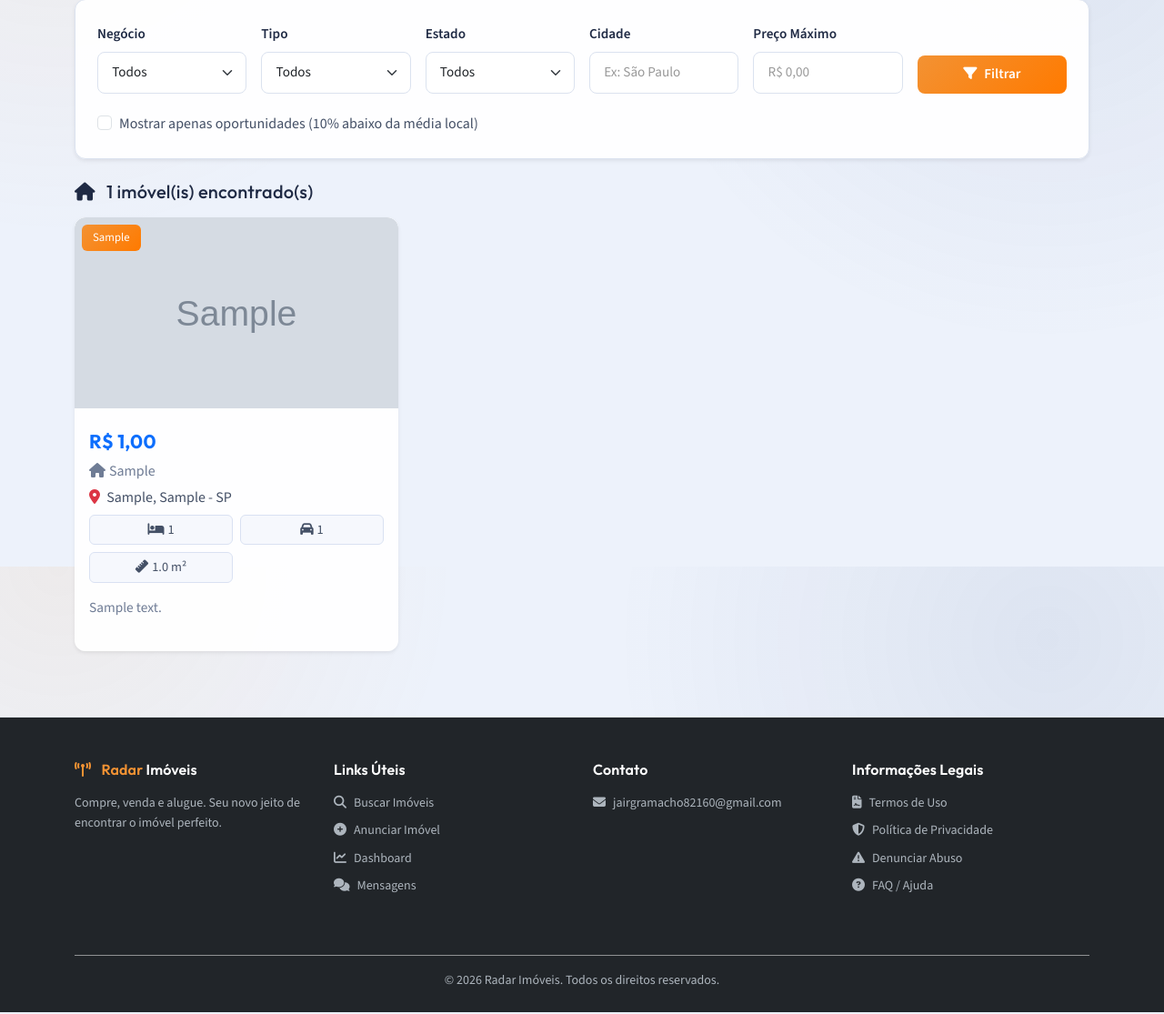
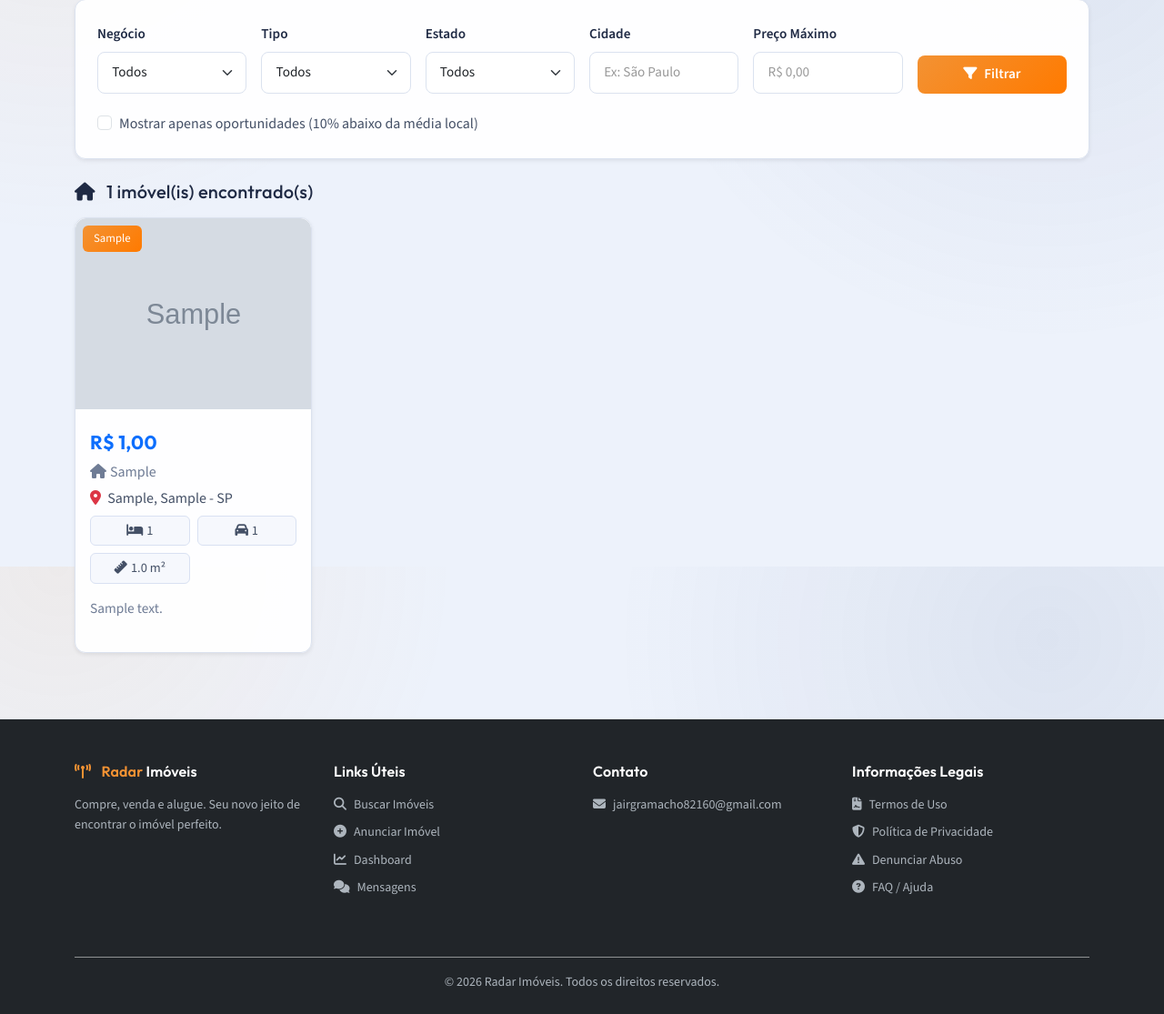
Before and after one commit to jairgramacho/radar-imoveis-pro, a Flask app: page / in a window 1280 px wide. Shown: the part 177-1292 px from the top of the page at 91% size. Run offline with Flask 3, Linux system fonts and the light colour scheme; tables that the repository leaves empty hold one stand-in row (values such as "Sample post"); grey boxes marked "Sample" are stand-in pictures; parts of the project's set-up code (start-up, migrations or seed data) failed here and were passed over.

Commit message:
Show 4 listing cards per row and add orange brand border

```diff
--- a/static/css/style.css
+++ b/static/css/style.css
@@ -114,10 +114,12 @@ a:hover {
     cursor: pointer;
     animation: fadeSlideUp 0.35s ease;
     min-height: 100%;
+    border: 2px solid rgba(243, 146, 51, 0.45);
 }
 
 .card-imovel:hover {
     transform: translateY(-8px);
+    border-color: var(--laranja);
     box-shadow: var(--sombra-forte) !important;
 }
 
--- a/templates/index.html
+++ b/templates/index.html
@@ -137,9 +137,9 @@
 
             <div class="row g-4">
                 {% for imovel in imoveis %}
-                <div class="col-md-6 col-xl-4">
+                <div class="col-md-6 col-lg-3">
                     <a href="{{ url_for('detalhe_imovel', id=imovel.id) }}" class="imovel-card-link">
-                        <div class="card card-imovel h-100 shadow-sm border-0 overflow-hidden">
+                        <div class="card card-imovel h-100 shadow-sm overflow-hidden">
                             <!-- FOTO -->
                             <div class="position-relative overflow-hidden card-imovel-media">
                                 {% if imovel.foto and imovel.foto != 'sem_foto.jpg' %}
@@ -260,9 +260,9 @@
 
             <div class="row g-4">
                 {% for imovel in oportunidades %}
-                <div class="col-md-6 col-xl-4">
+                <div class="col-md-6 col-lg-3">
                     <a href="{{ url_for('detalhe_imovel', id=imovel.id) }}" class="imovel-card-link">
-                        <div class="card card-imovel h-100 shadow-sm border-0 overflow-hidden">
+                        <div class="card card-imovel h-100 shadow-sm overflow-hidden">
                             <div class="position-relative overflow-hidden card-imovel-media">
                                 {% if imovel.foto and imovel.foto != 'sem_foto.jpg' %}
                                     <img src="{{ foto_url(imovel.foto) }}" class="card-img-top img-fluid" style="height: 100%; object-fit: cover;" loading="lazy" decoding="async">
```
